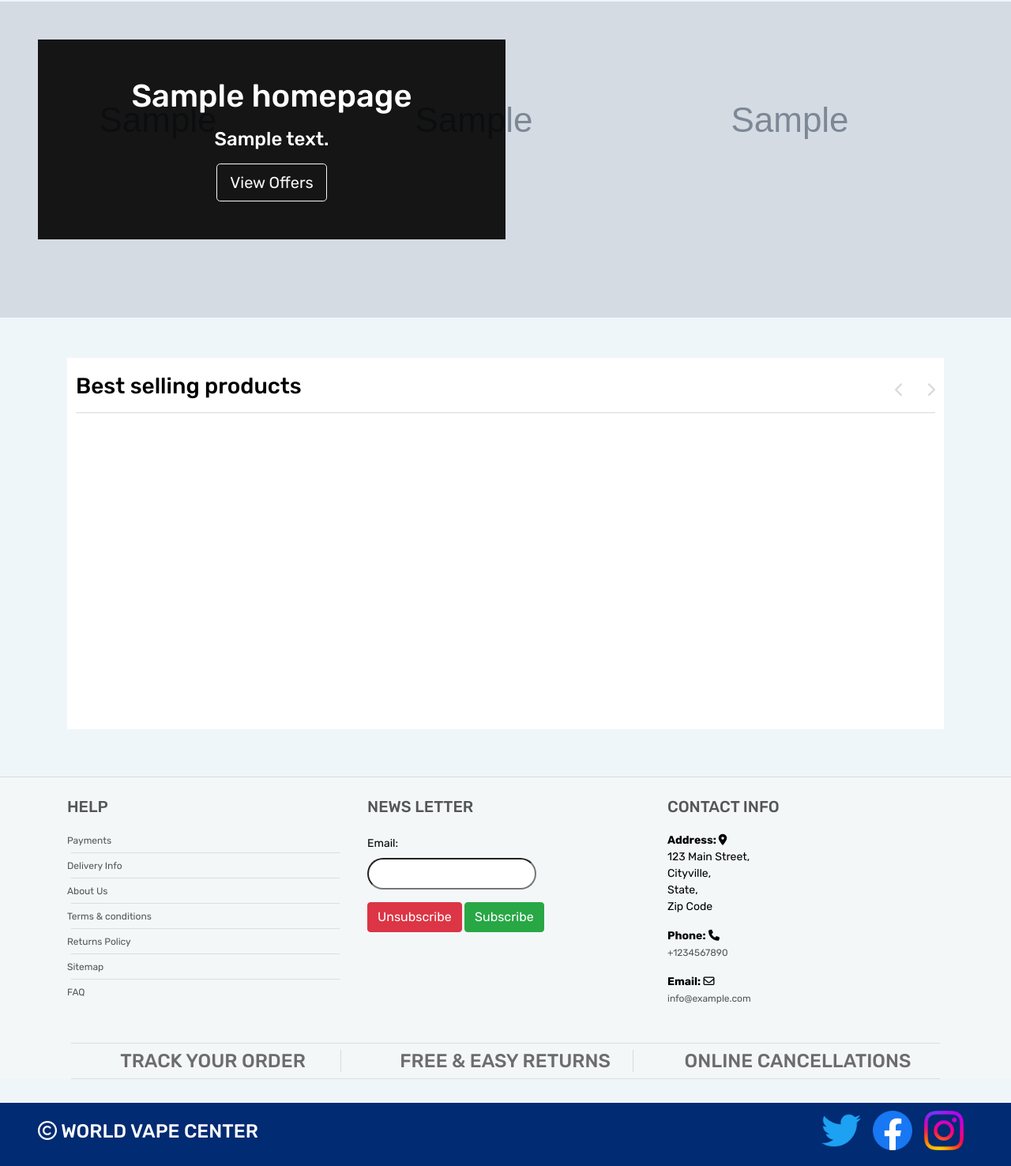
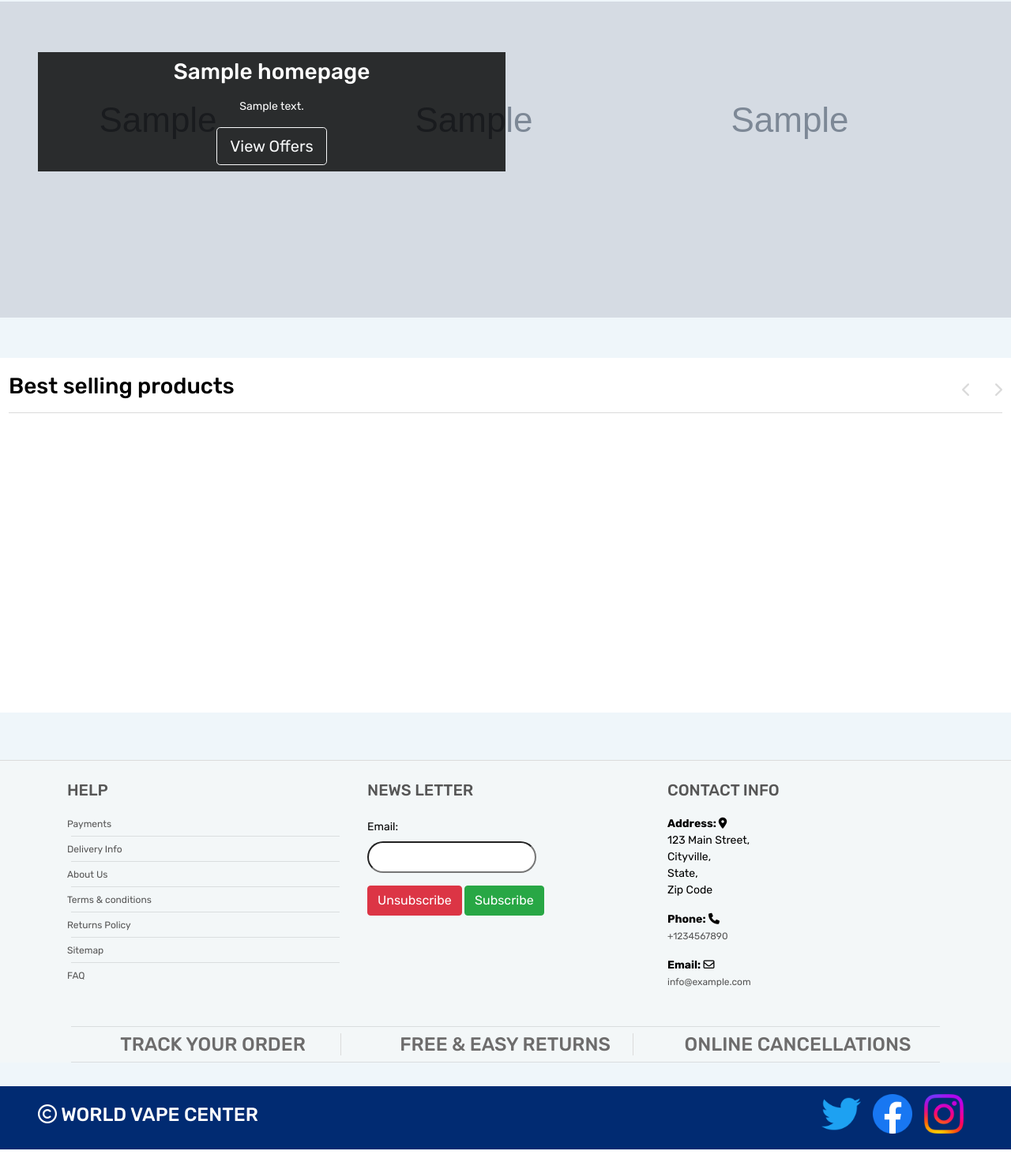
Before and after one commit to jamie33o/world-vape-center, a Django app: template home/templates/home/index.html in a window 1280 px wide. Shown: the part 177-1653 px from the top of the page at 79% size. After the commit the page ends 1632 px from the top, so only its background shows below. Run offline with Django 3.2, Linux system fonts and the light colour scheme; the template is opened without the code that fills it: values that come from a table or form of the project are taken from there, others are empty; data comes from the database, SQL or seed files in the repository; tables that the repository leaves empty hold one stand-in row (values such as "Sample post"); grey boxes marked "Sample" are stand-in pictures; some libraries are stand-ins or nearby versions.

Commit message:
Style: change style of home page

```diff
--- a/home/templates/home/index.html
+++ b/home/templates/home/index.html
@@ -5,8 +5,6 @@
     <link rel="stylesheet" href="{% static 'home/css/home.css' %}">
     <link rel="stylesheet" href="https://cdnjs.cloudflare.com/ajax/libs/OwlCarousel2/2.3.4/assets/owl.carousel.min.css">
     <link rel="stylesheet" href="https://cdnjs.cloudflare.com/ajax/libs/OwlCarousel2/2.3.4/assets/owl.theme.default.css">
-
-
 {% endblock %}
 
 {% block content %}
@@ -17,14 +15,13 @@
             height: 400px;
         "
         >
-        <div class="mask w-50" style="background-color: rgba(0, 0, 0, 0.9)">
-            <div class="d-flex justify-content-center align-items-center h-100 p-5">
+        <div class="mask w-50 my-3" style="background-color: rgba(0, 0, 0, 0.8)">
+            <div class="d-flex justify-content-center align-items-center h-100 p-2">
                 <div class="text-white">
-                    <h1 class="mb-3">{{ homepage_instance.title }}</h1>
-                    <h4 class="mb-3">{{ homepage_instance.jumbotron_text }}</h4>
+                    <h3 class="mb-3">{{ homepage_instance.title }}</h3>
+                    <p class="mb-3">{{ homepage_instance.jumbotron_text }}</p>
                     <a class="btn btn-outline-light btn-lg" href="{% url 'category' 'offers' %}" role="button"
-                    >View Offers</a
-                    >
+                    >View Offers</a>
                 </div>
             </div>
         </div>
@@ -34,9 +31,9 @@
 
 
     <div class="bbb_viewed">
-        <div class="container">
+        <div class="container-fluid">
             <div class="row">
-                <div class="col">
+                <div class="col p-0">
                    <div class="bbb_main_container">
                     <div class="bbb_viewed_title_container">
                         <h3 class="bbb_viewed_title">Best selling products</h3>
@@ -52,15 +49,21 @@
                                     <div class="bbb_viewed_item discount d-flex flex-column align-items-center justify-content-center text-center">
                                         <div class="bbb_viewed_image"><img src="{{ product.image.url }}" alt=""></div>
                                         <div class="bbb_viewed_content text-center">
+                                            {% if product.discounted_price %}
                                             <div class="bbb_viewed_price">Price: € {{ product.discounted_price }} <span>{{ product.price }} </span></div>
+                                            {% else %}
+                                            <div class="bbb_viewed_price">Price: € {{ product.price }} </div>
+                                            {% endif %}
                                             <div class="bbb_viewed_name"><a href="{% url 'product_details' product.slug %}">{{ product.name }}</a></div>
                                             <p class="product-description">{{ product.description }}</p>
 
                                         </div>
-                                        <ul class="item_marks">
-                                            <li class="item_mark item_discount">{{ product.discount_percentage }}</li>
-                                            <li class="item_mark item_new">new</li>
-                                        </ul>
+                                        {% if product.discount_percentage %}
+                                            <ul class="item_marks">
+                                                <li class="item_mark item_discount">{{ product.discount_percentage }}</li>
+                                                <li class="item_mark item_new">new</li>
+                                            </ul>
+                                        {% endif %}
                                     </div>
                                 </div>
                             {% endfor %}
```
